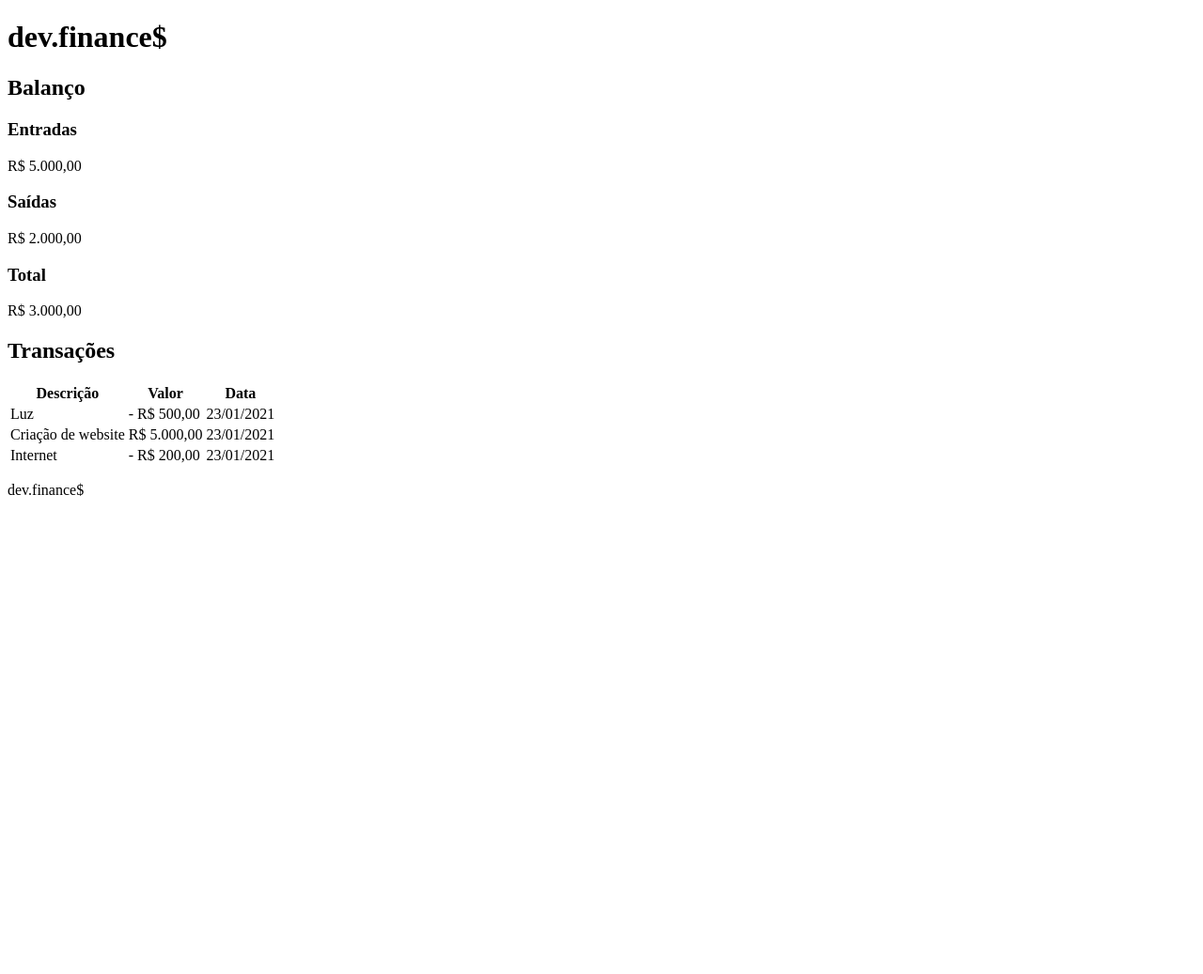
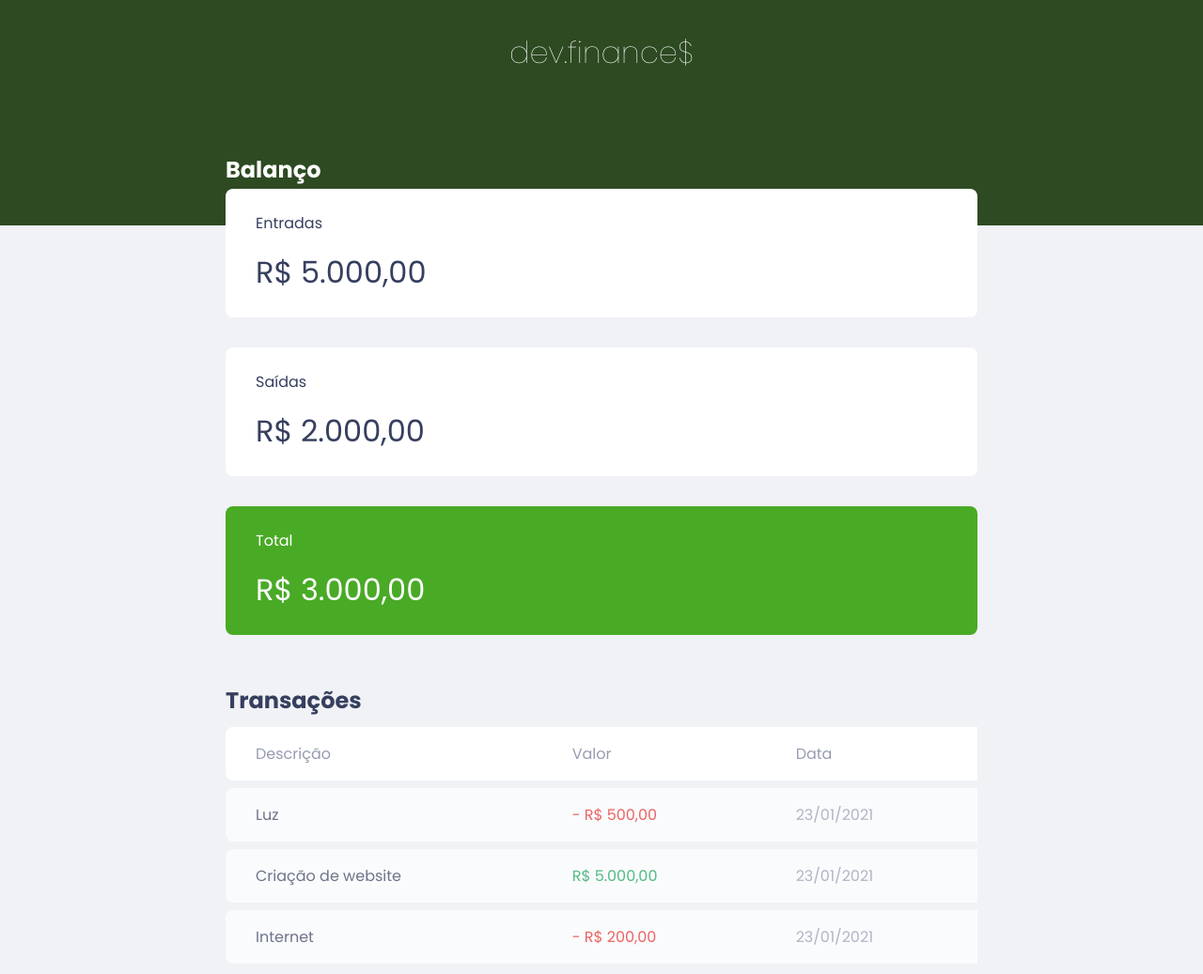
Before and after one commit to diogopiresDev1/Dev-Finance, a plain HTML site: page index.html in a window 1280 px wide. Shown: the top 1037 px of the page at 94% size. Before the commit the page ends 800 px from the top, so only its background shows below. Drawn offline with Linux system fonts and the light colour scheme.

Commit message:
Acrescentando CSS

```diff
--- a/index.html
+++ b/index.html
@@ -5,27 +5,50 @@
     <meta charset="UTF-8">
     <meta http-equiv="X-UA-Compatible" content="IE=edge">
     <meta name="viewport" content="width=device-width, initial-scale=1.0">
+
     <title>dev.finance$</title>
+    <link rel="stylesheet" href="./styles.css">
+    <link rel="preconnect" href="https://fonts.googleapis.com">
+<link rel="preconnect" href="https://fonts.gstatic.com" crossorigin>
+<link href="https://fonts.googleapis.com/css2?family=Poppins:ital,wght@0,100;0,400;0,700;1,100;1,400;1,700&display=swap" rel="stylesheet">
+
 </head>
 
 <body>
     <header>
-        <h1>dev.finance$</h1>
+        <h1 id="logo">dev.finance$</h1>
     </header>
-    <main>
+    <main class="container">
+        <section id="balance">
             <h2>Balanço</h2>
+
+            <div class="card">
                 <h3>Entradas</h3>
                 <p>R$ 5.000,00</p>
+            </div>
 
+            <div class="card">
                 <h3>Saídas</h3>
                 <p>R$ 2.000,00</p>
 
+            </div>
+
+            <div class="card total">
                 <h3>Total</h3>
                 <p>R$ 3.000,00</p>
+            </div>
 
+
+
+
+
+
+        </section>
+
+        <section id="transaction">
             <h2>Transações</h2>
 
-        <table>
+            <table id="data-table">
                 <thead>
                     <tr>
                         <th>Descrição</th>
@@ -37,23 +60,25 @@
                 <tbody>
 
                     <tr>
-                    <td>Luz</td>
-                    <td>- R$ 500,00</td>
-                    <td>23/01/2021</td>
+                        <td class="description">Luz</td>
+                        <td class="expense">- R$ 500,00</td>
+                        <td class="date">23/01/2021</td>
                     </tr>
 
                     <tr>
-                    <td>Criação de website</td>
-                    <td>R$ 5.000,00</td>
-                    <td>23/01/2021</td>
+                        <td class="description">Criação de website</td>
+                        <td class="income">R$ 5.000,00</td>
+                        <td class="date">23/01/2021</td>
                     </tr>
                     <tr>
-                    <td>Internet</td>
-                    <td>- R$ 200,00</td>
-                    <td>23/01/2021</td>
+                        <td class="description">Internet</td>
+                        <td class="expense">- R$ 200,00</td>
+                        <td class="date">23/01/2021</td>
                     </tr>
                 </tbody>
             </table>
+        </section>
+
     </main>
 
 
--- /dev/null
+++ b/styles.css
@@ -0,0 +1,137 @@
+/*Global=========================*/
+:root{
+    --dark-blue: #363f5f;
+}
+
+* {
+    margin: 0;
+    padding: 0;
+    box-sizing: border-box;
+}
+
+body {
+    background: #f0f2f5;
+    font-family: 'Poppins',sans-serif ;
+}
+
+.container {
+    width: min(90vw, 800px);
+
+    margin: auto;
+}
+
+/*Titles==========================*/
+h2 {
+    margin-top: 3.2rem;
+    margin-bottom: 0.2rem;
+    color: var(--dark-blue);
+}
+
+/*Header==========================*/
+header {
+    background: #2d4a22;
+    padding: 2rem 0 10rem;
+    text-align: center;
+    font-weight: normal;
+}
+
+#logo {
+    color: #fff;
+    font-weight:100 ;
+}
+
+/* Balance==========================*/
+#balance {
+    margin-top: -8rem;
+}
+
+#balance h2 {
+    color: white;
+}
+
+/*Cards==========================*/
+.card{
+    background: white;
+    padding: 1.5rem 2rem;
+    border-radius: 0.5rem;
+    margin-bottom: 2rem;
+    color: var(--dark-blue);
+}
+
+.card h3 {
+    font-weight: normal;
+    font-size: 1rem;
+
+}
+
+.card p {
+    font-size: 2rem;
+    line-height: 3rem;
+    margin-top: 1rem;
+
+}
+
+.card.total {
+    background: #49aa26;
+    color: white;
+
+}
+
+/*Table==========================*/
+#data-table{
+    width: 100%;
+    border-spacing: 0 0.5rem;
+    color: #969cb3;
+
+
+}
+
+
+table thead tr th:first-child,
+table tbody tr td:first-child {
+    border-radius: 0.5rem 0 0 0.5rem;
+}
+
+table th {
+    background: white;
+    font-weight:normal ;
+    padding: 1rem 2rem;
+    text-align: left;
+
+}
+table tbody tr{
+    opacity: 0.7
+}
+
+table tr:hover{
+    opacity: 1
+}
+
+
+table tbody td {
+    background: white;
+    padding: 1rem 2rem;
+
+}
+
+td.description {
+    color: var(--dark-blue);
+}
+
+td.income {
+    color: #12a454;
+}
+
+td.expense {
+    color: #e92929;
+}
+
+
+/*footer==========================*/
+footer {
+    text-align: center;
+    padding: 4rem 0 2rem;
+    color: var(--dark-blue);
+    opacity: 0.6;
+
+}
```
Lines whose indentation alone changed are shown as unchanged.
